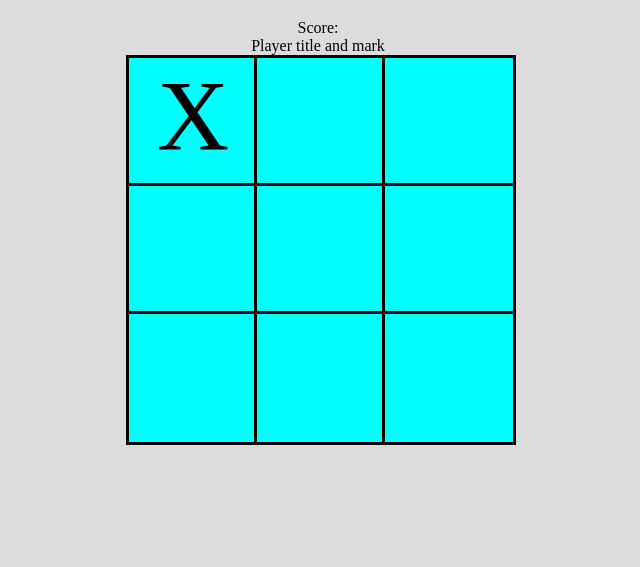
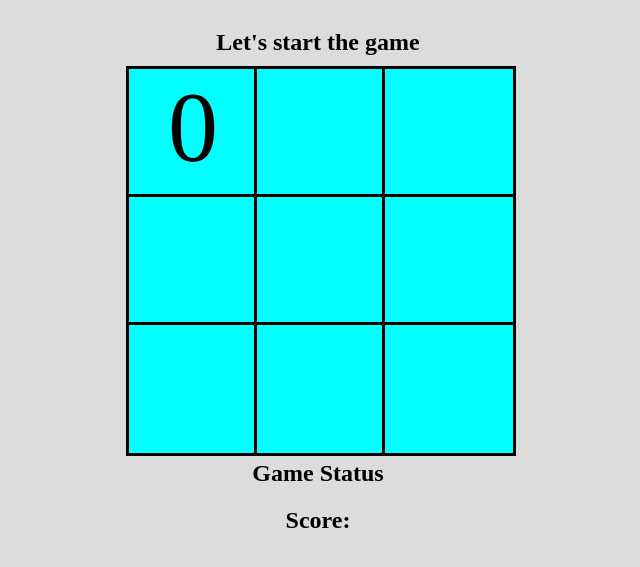
Before and after one commit to Gutovp1/js-odin-tictactoe, a plain HTML site: page index.html in a window 1280 px wide. Both pictures are taken after a click on the element 515 px from the left and 190 px from the top of the page. Shown: the part 69-636 px from the top of the page, without its empty margins (322-962 px from the left). Drawn offline with Linux system fonts and the light colour scheme.

Commit message:
create gameengine display modules

```diff
--- a/index.html
+++ b/index.html
@@ -11,23 +11,22 @@
 <body>
     <div class="container">
         <h1> Tic-Tac-Toe game</h1>
-        <div class="score">Score: </div>
-        <div class="player-titles"> Player title and mark
+        <h2 class="player-turn"> Let's start the game</h2>
             <div class="gameboard">
                 <li>
-                    <ul id="id0"></ul>
-                    <ul id="id1"></ul>
-                    <ul id="id2"></ul>
-                    <ul id="id3"></ul>
-                    <ul id="id4"></ul>
-                    <ul id="id5"></ul>
-                    <ul id="id6"></ul>
-                    <ul id="id7"></ul>
-                    <ul id="id8"></ul>
+                    <ul data-id="0"></ul>
+                    <ul data-id="1"></ul>
+                    <ul data-id="2"></ul>
+                    <ul data-id="3"></ul>
+                    <ul data-id="4"></ul>
+                    <ul data-id="5"></ul>
+                    <ul data-id="6"></ul>
+                    <ul data-id="7"></ul>
+                    <ul data-id="8"></ul>
                 </li>
             </div>
-        </div>
-        <h1 class="resul"></h1>
+        <h2 class="result">Game Status</h2>
+        <div class="score"><h2>Score: </h2></div>
     </div>
 
 </body>
--- a/script.js
+++ b/script.js
@@ -1,27 +1,102 @@
-(function() {
+// const gamerBoard = (function() {
+//     let gameboard = {
+//         board:[],
+//         init: function(){
+//             this.cacheDom();
+//             this.render();
+//         },
+//         cacheDom: function(){
+//             board = document.querySelectorAll('ul');
+//         },
+//         render: function(){
+//             for (i=0;i<board.length;i++){
+//                 board[i].addEventListener('click', e => {
+//                     if (e.target.textContent == "X")
+//                         e.target.textContent = "O";
+//                     else
+//                         e.target.textContent = "X";
+//                 });
+//             };
+//         },
+
+//     };
+//     gameboard.init();
+// })();
+
+const gameBoard = (function() {
     let gameboard = {
-        board:[],
-        init: function(){
-            this.cacheDom();
-            this.render();
-        },
-        cacheDom: function(){
-            board = document.querySelectorAll('ul');
-        },
-        render: function(){
-            for (i=0;i<board.length;i++){
-                board[i].addEventListener('click', function (e) {
-                    if (e.target.textContent == "X")
-                        e.target.textContent = "O";
-                    else
-                        e.target.textContent = "X";
-                });
-            };
+        board: new Array(9),
+
+        getCell: function(index){
+            return this.board[index];
+            },
+
+        setCell: function(index, mark){
+            this.board[index] = mark;
+            },
+        reset: () => {
+            for(let i=0; i<this.board.length; i++)
+                this.board[i] = "";
+            }
         }
+        return {gameboard};
+    })();
+
+
+const Player = (mark) => {
+    this.mark = mark;
+
+    const getMark = () =>{
+        return mark;
     };
-    gameboard.init();
+
+    return {getMark};
+};
+
+const displayController = (() =>{
+    let gameCells = document.querySelectorAll('ul');
+    let playerTurn = document.querySelector('.player-turn');
+    let result = document.querySelector('.result');
+
+    const reset = () => {
+        gameCells.forEach( (item)=> {item.textContent ="";} );
+        playerTurn.textContent = "Player X's turn";
+        result.textContent = "Game Restarted";
+    };
+
+    const resultMessage = function(winner){
+        result.textContent = "The winner is "+ winner+"!";
+    };
+
+    const markCell = (player) => {
+        gameCells.forEach( (item, index) =>{
+            item.addEventListener('click', e =>{
+                item.textContent = index;
+                // gameEngine.playNow(parseInt(e.target.dataset.index));
+                // updateBoard();
+            });
+        });
+    };
+
+    const updateBoard = () =>{
+        gameCells.forEach((item, index) => {
+            item.textContent = gameBoard.gameboard.board[index];
+        });
+    };
+
+    markCell();
+    return {gameCells, reset, resultMessage, markCell};
 })();
 
-function Player(){
-    return Player;
-};
+const gameEngine = (function(){
+    const playerX = Player("X");
+    const playerO = Player("O");
+    let round = 1;
+    let finished = false;
+
+    const playNow = (index) => {
+        gameBoard.gameboard.board[index] = index;
+    };
+    return{playNow};
+
+})();
--- a/style.css
+++ b/style.css
@@ -34,3 +34,7 @@ ul{
     width: 8rem;
     font-size: 100px;
 }
+
+h2{
+    margin: 10px;
+}
```
